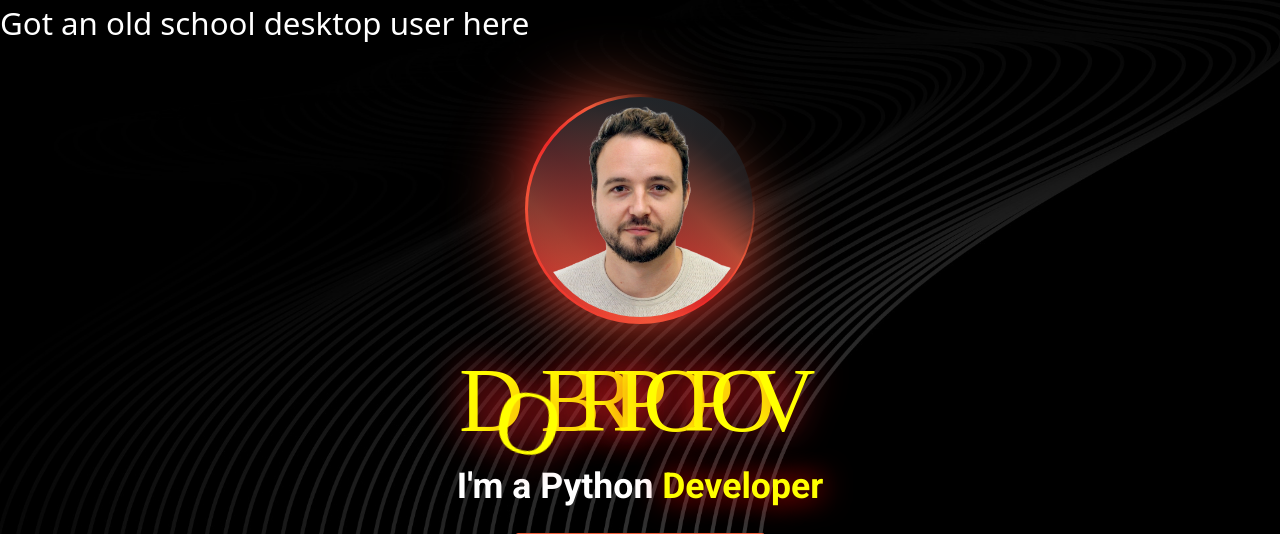
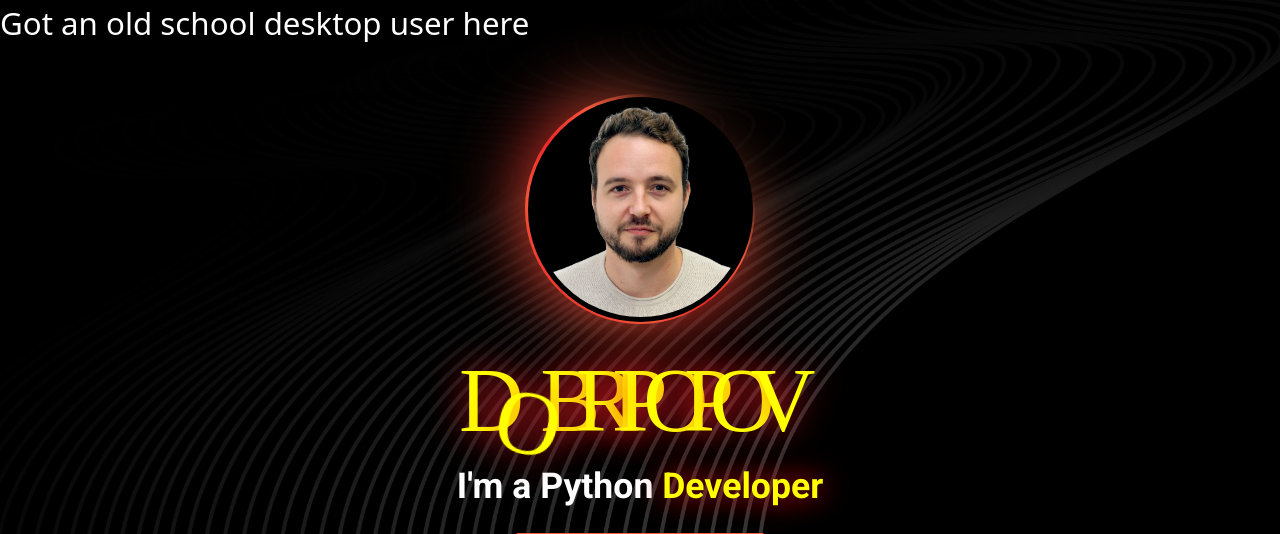
Before and after one commit to dobidobdobz/My_Website_Portfolio, a Flask app: template templates/index.html in a window 1280 px wide. Shown: the top 534 px of the page. Run offline with Flask 3, Linux system fonts and the light colour scheme; the template is opened without the code that fills it, so the values that code supplies are empty; some web fonts are replaced.

Commit message:
Update styles.css

```diff
--- a/static/css/styles.css
+++ b/static/css/styles.css
@@ -123,7 +123,7 @@
   width: 180px;
   height: 180px;
   border-radius: 50%;
-  background: linear-gradient(0deg, rgba(0, 0, 0, 0), #212529);
+  background: rgba(0, 0, 0);
 }
 
 .box div img{
```
